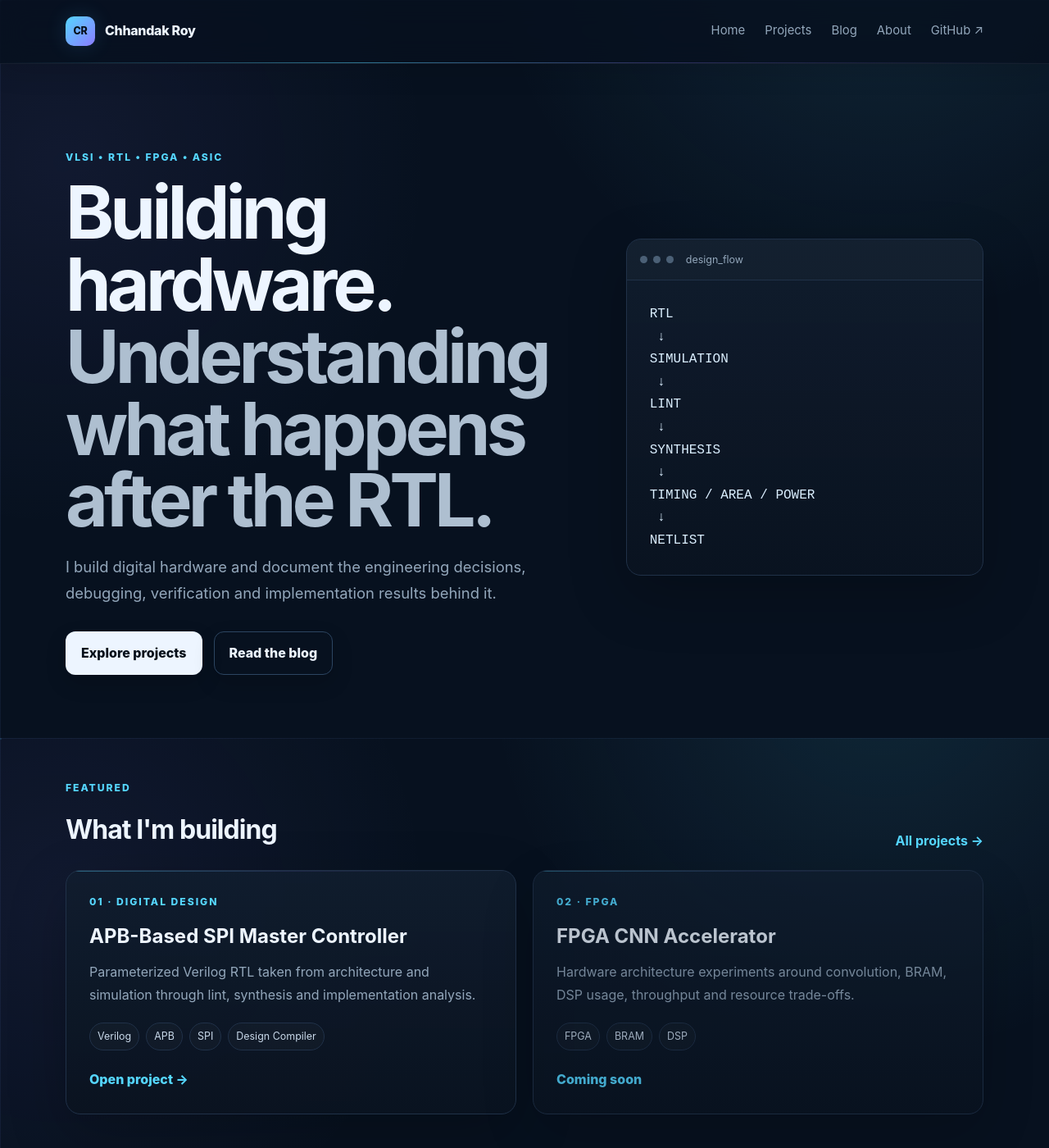
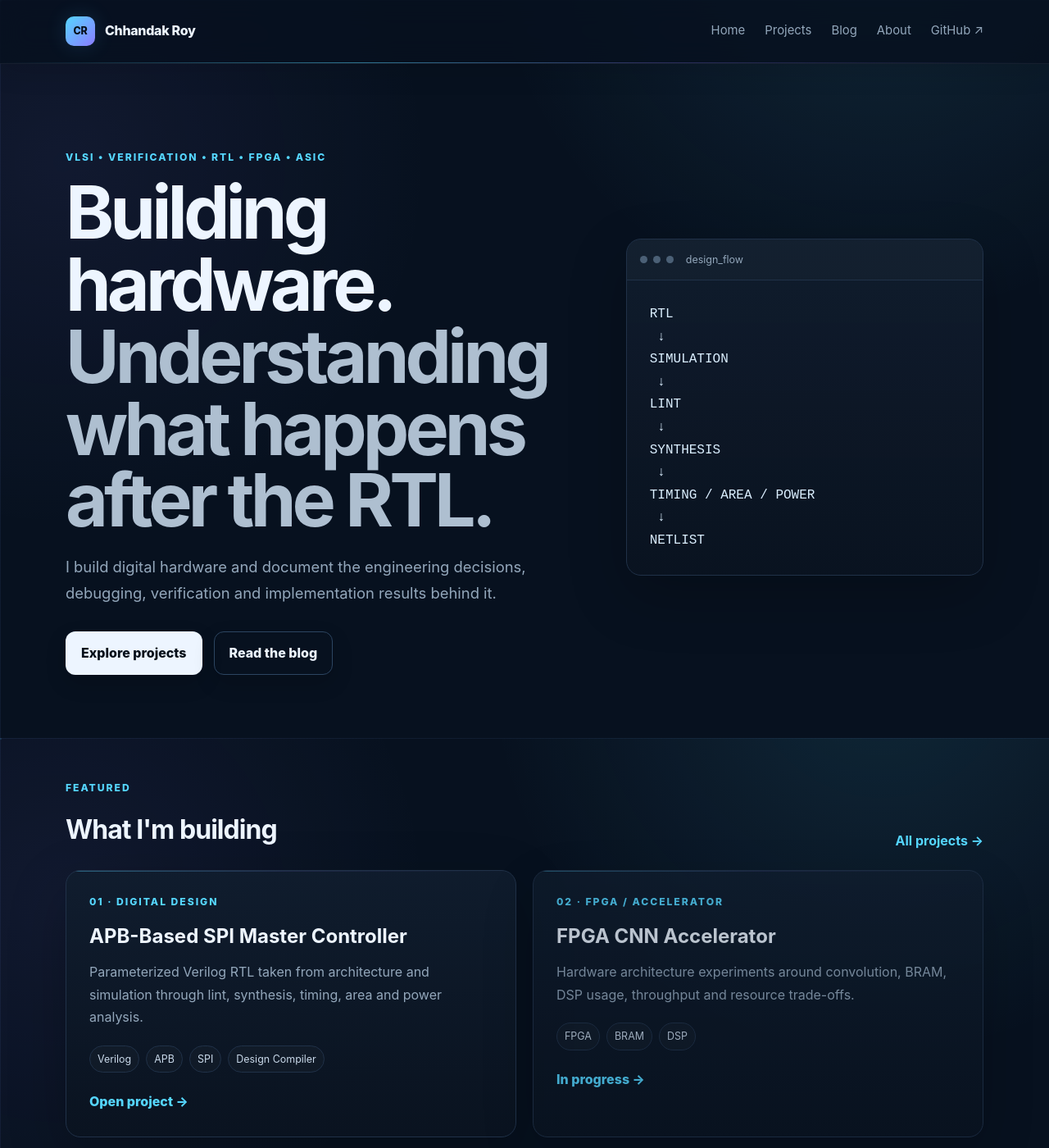
Before and after one commit to ChhandakRoy/chhandakroy.github.io, a Jekyll site: the page built from index.md, in a window 1280 px wide and 1400 px high. Shown: the whole window at 82% size. Built offline with Jekyll 4.4.1, drawn with Linux system fonts in a browser that asks for light colours.

Commit message:
Home page changes

```diff
--- a/index.md
+++ b/index.md
@@ -1,9 +1,10 @@
 ---
 layout: default
 title: "Home"
-description: "Chhandak Roy — VLSI, RTL design, FPGA and ASIC projects."
+description: "Chhandak Roy — VLSI, RTL design, verification, FPGA and ASIC projects."
 ---
-<section class="hero wrap"><div class="hero-copy"><p class="eyebrow">VLSI • RTL • FPGA • ASIC</p><h1>Building hardware.<br><span>Understanding what happens after the RTL.</span></h1><p class="hero-text">I build digital hardware and document the engineering decisions, debugging, verification and implementation results behind it.</p><div class="hero-actions"><a class="button" href="{{ '/projects/' | relative_url }}">Explore projects</a><a class="button secondary" href="{{ '/blog/' | relative_url }}">Read the blog</a></div></div><div class="hero-card"><div class="terminal-bar"><i></i><i></i><i></i><span>design_flow</span></div><pre><code>RTL
+
+<section class="hero wrap"><div class="hero-copy"><p class="eyebrow">VLSI • VERIFICATION • RTL • FPGA • ASIC</p><h1>Building hardware.<br><span>Understanding what happens after the RTL.</span></h1><p class="hero-text">I build digital hardware and document the engineering decisions, debugging, verification and implementation results behind it.</p><div class="hero-actions"><a class="button" href="{{ '/projects/' | relative_url }}">Explore projects</a><a class="button secondary" href="{{ '/blog/' | relative_url }}">Read the blog</a></div></div><div class="hero-card"><div class="terminal-bar"><i></i><i></i><i></i><span>design_flow</span></div><pre><code>RTL
  ↓
 SIMULATION
  ↓
@@ -14,6 +15,9 @@ SYNTHESIS
 TIMING / AREA / POWER
  ↓
 NETLIST</code></pre></div></section>
-<section class="wrap section"><div class="section-heading"><div><p class="eyebrow">FEATURED</p><h2>What I'm building</h2></div><a href="{{ '/projects/' | relative_url }}">All projects →</a></div><div class="project-grid"><a class="project-card featured" href="{{ '/projects/apb-spi-master-controller/' | relative_url }}"><div class="card-label">01 · DIGITAL DESIGN</div><h3>APB-Based SPI Master Controller</h3><p>Parameterized Verilog RTL taken from architecture and simulation through lint, synthesis and implementation analysis.</p><div class="tags"><span>Verilog</span><span>APB</span><span>SPI</span><span>Design Compiler</span></div><span class="card-arrow">Open project →</span></a><div class="project-card muted"><div class="card-label">02 · FPGA</div><h3>FPGA CNN Accelerator</h3><p>Hardware architecture experiments around convolution, BRAM, DSP usage, throughput and resource trade-offs.</p><div class="tags"><span>FPGA</span><span>BRAM</span><span>DSP</span></div><span class="coming">Coming soon</span></div></div></section>
+
+<section class="wrap section"><div class="section-heading"><div><p class="eyebrow">FEATURED</p><h2>What I'm building</h2></div><a href="{{ '/projects/' | relative_url }}">All projects →</a></div><div class="project-grid"><a class="project-card featured" href="{{ '/projects/apb-spi-master-controller/' | relative_url }}"><div class="card-label">01 · DIGITAL DESIGN</div><h3>APB-Based SPI Master Controller</h3><p>Parameterized Verilog RTL taken from architecture and simulation through lint, synthesis, timing, area and power analysis.</p><div class="tags"><span>Verilog</span><span>APB</span><span>SPI</span><span>Design Compiler</span></div><span class="card-arrow">Open project →</span></a><div class="project-card muted"><div class="card-label">02 · FPGA / ACCELERATOR</div><h3>FPGA CNN Accelerator</h3><p>Hardware architecture experiments around convolution, BRAM, DSP usage, throughput and resource trade-offs.</p><div class="tags"><span>FPGA</span><span>BRAM</span><span>DSP</span></div><span class="coming">In progress →</span></div></div></section>
+
 <section class="wrap section"><div class="section-heading"><div><p class="eyebrow">LATEST WRITING</p><h2>Things I learned by building</h2></div><a href="{{ '/blog/' | relative_url }}">All articles →</a></div><div class="article-list">{% for post in site.posts limit:3 %}<a class="article-row" href="{{ post.url | relative_url }}"><div><span class="article-date">{{ post.date | date: "%d %b %Y" }}</span><h3>{{ post.title }}</h3><p>{{ post.description }}</p></div><span class="row-arrow">↗</span></a>{% endfor %}</div></section>
+
 <section class="wrap callout"><div><p class="eyebrow">ENGINEERING NOTE</p><h2>A waveform tells you it works.<br>Synthesis tells you what it becomes.</h2><p>Projects are documented with the actual RTL, waveforms, reports and implementation observations behind them.</p></div><a class="button" href="{{ '/blog/' | relative_url }}">Read technical notes</a></section>
```
